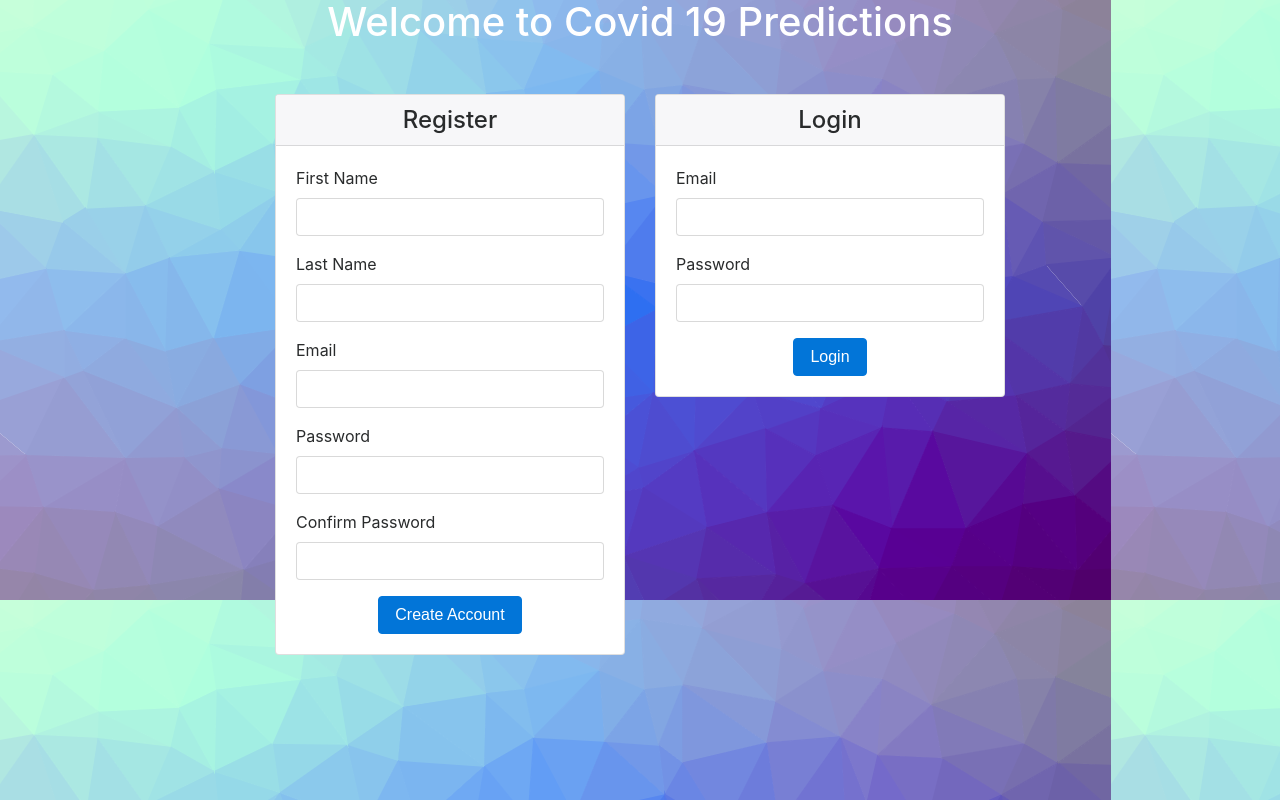
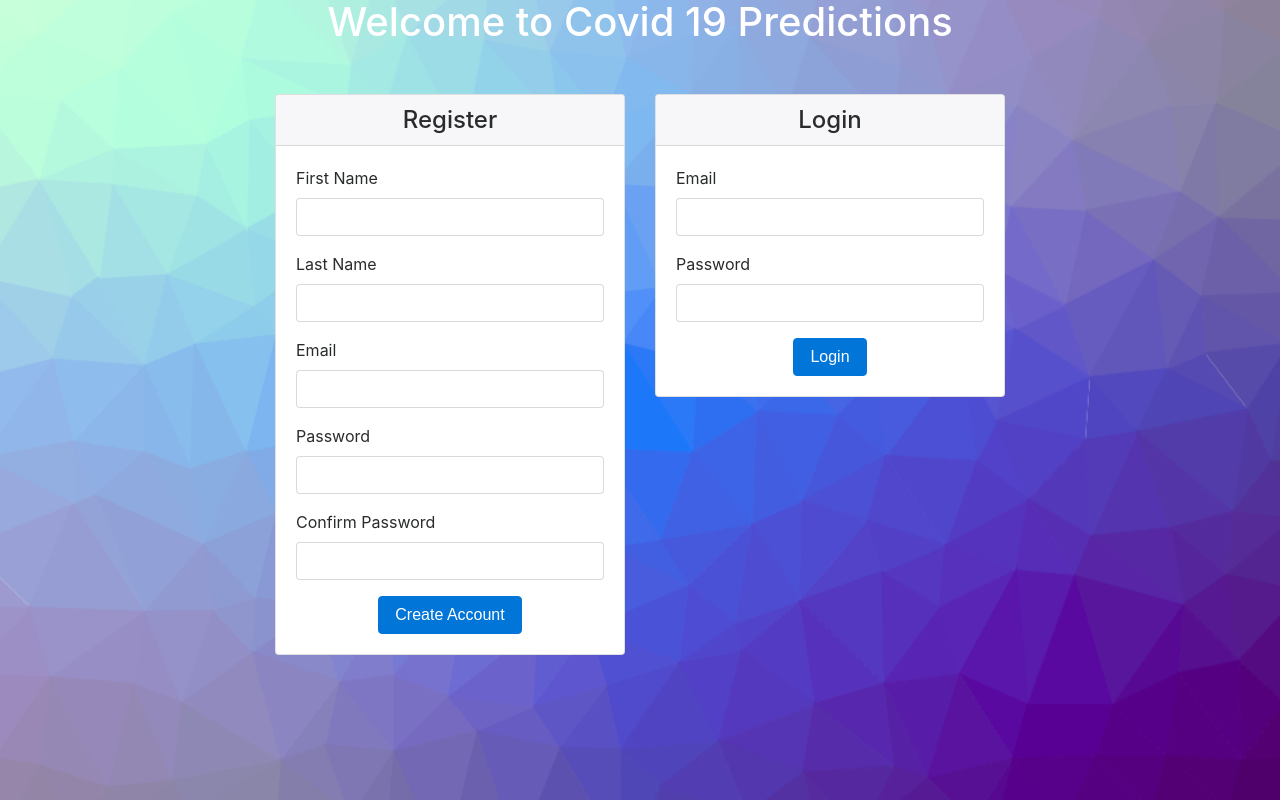
Before and after one commit to prashi1035/covid_19_ui, a Django app: page / in a window 1280 px wide. Run offline with Django 3.2, Linux system fonts and the light colour scheme; parts of the project's set-up code (start-up, migrations or seed data) failed here and were passed over; some libraries are stand-ins or nearby versions.

Commit message:
Update style.css

```diff
--- a/apps/register/static/register/style.css
+++ b/apps/register/static/register/style.css
@@ -8,3 +8,9 @@ ul {
     padding-left: 0px !important;
     list-style-type: none;
 }
+body {
+    height: 100%;
+    margin: 0;
+    background-repeat: round;
+    background-attachment: fixed;
+}
```
